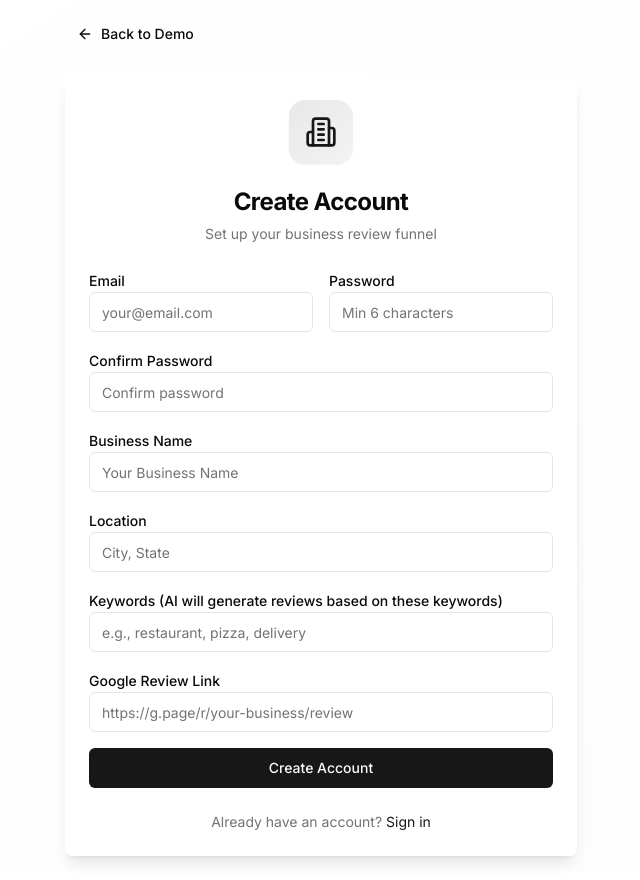
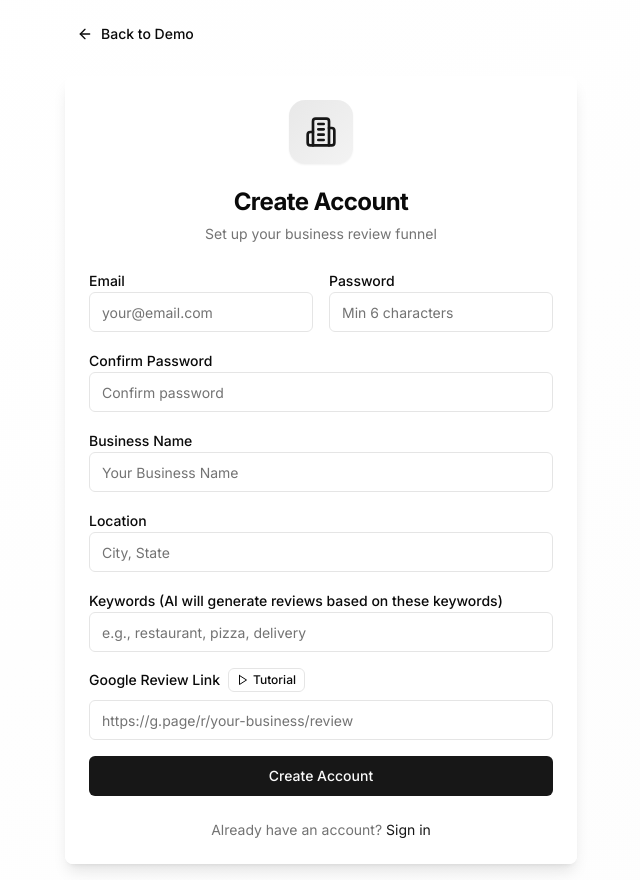
Before and after one commit to danielgao20/review-app, a Next.js app: page /auth/signup in a window 1280 px wide. Shown: the whole page, without its empty margins (319-959 px from the left). Built offline with nearby package versions, Linux system fonts and the light colour scheme.

Commit message:
add: review link tutorial video

```diff
--- a/app/auth/signup/page.tsx
+++ b/app/auth/signup/page.tsx
@@ -5,7 +5,8 @@ import { useRouter } from 'next/navigation'
 import { Button } from '@/components/ui/button'
 import { Input } from '@/components/ui/input'
 import { Card, CardContent, CardDescription, CardHeader, CardTitle } from '@/components/ui/card'
-import { ArrowLeft, Building2 } from 'lucide-react'
+import { Dialog, DialogContent, DialogHeader, DialogTitle, DialogTrigger } from '@/components/ui/dialog'
+import { ArrowLeft, Building2, Play } from 'lucide-react'
 import Link from 'next/link'
 
 export default function SignUpPage() {
@@ -159,7 +160,38 @@ export default function SignUpPage() {
                 />
               </div>
               <div>
-                <label className="text-sm font-medium">Google Review Link</label>
+                <div className="flex items-center gap-2 mb-2">
+                  <label className="text-sm font-medium">Google Review Link</label>
+                  <Dialog>
+                    <DialogTrigger asChild>
+                      <Button
+                        type="button"
+                        variant="outline"
+                        size="sm"
+                        className="h-6 px-2 text-xs"
+                      >
+                        <Play className="h-3 w-3 mr-1" />
+                        Tutorial
+                      </Button>
+                    </DialogTrigger>
+                    <DialogContent className="max-w-4xl">
+                      <DialogHeader>
+                        <DialogTitle>How to Get Your Google Review Link</DialogTitle>
+                      </DialogHeader>
+                      <div className="w-full">
+                        <video
+                          controls
+                          className="w-full h-auto rounded-lg"
+                          preload="metadata"
+                        >
+                          <source src="/tutorial.mov" type="video/quicktime" />
+                          <source src="/tutorial.mov" type="video/mp4" />
+                          Your browser does not support the video tag.
+                        </video>
+                      </div>
+                    </DialogContent>
+                  </Dialog>
+                </div>
                 <Input
                   name="googleReviewLink"
                   placeholder="https://g.page/r/your-business/review"
```
Also changed, not shown: 1 other file (tests, documents, lock files or other folders).
